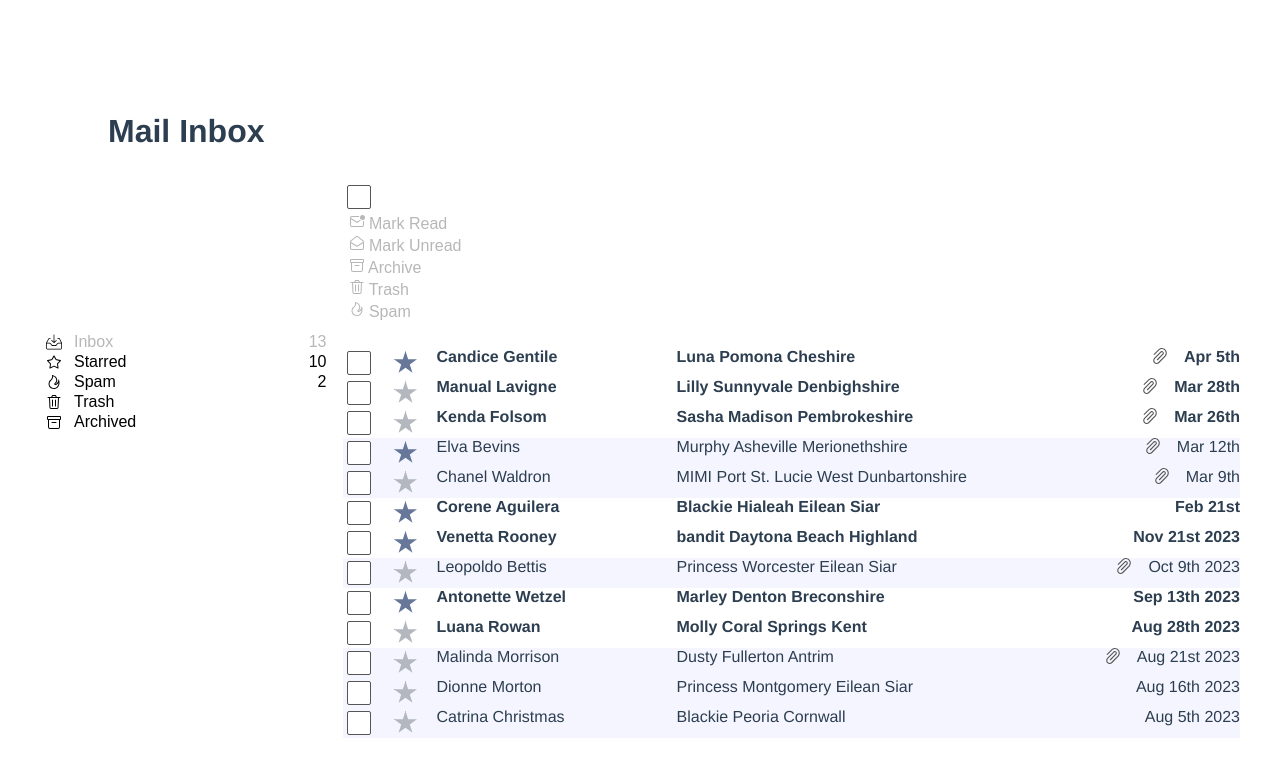
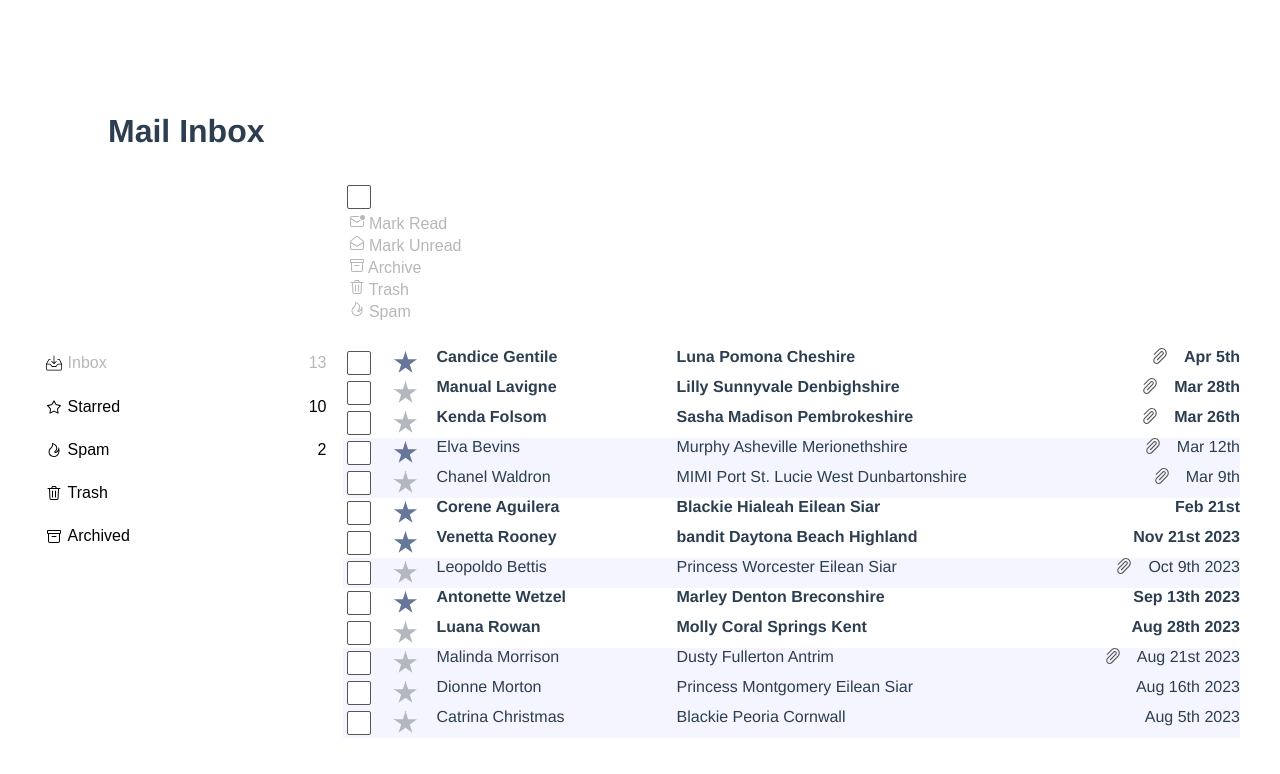
Before and after one commit to jolka-ef/mail, a Vue app: page / in a window 1280 px wide. Shown: the top 774 px of the page. Built offline with nearby package versions, Linux system fonts and the light colour scheme; data requests are answered from the project's data file.

Commit message:
feature: better folder nav styles

```diff
--- a/src/components/Navigation.vue
+++ b/src/components/Navigation.vue
@@ -1,6 +1,7 @@
 <template>
   <nav class="FolderNav">
     <BaseButton
+      class="FolderNav-button"
       @click="$emit('selectScreen', 'inbox')"
       :disabled="screen == 'inbox'"
     >
@@ -14,6 +15,7 @@
     </BaseButton>
 
     <BaseButton
+      class="FolderNav-button"
       @click="$emit('selectScreen', 'starred')"
       :disabled="screen == 'starred'"
     >
@@ -27,6 +29,7 @@
     </BaseButton>
 
     <BaseButton
+      class="FolderNav-button"
       @click="$emit('selectScreen', 'spam')"
       :disabled="screen == 'spam'"
     >
@@ -40,6 +43,7 @@
     </BaseButton>
 
     <BaseButton
+      class="FolderNav-button"
       @click="$emit('selectScreen', 'trash')"
       :disabled="screen == 'trash'"
     >
@@ -50,6 +54,7 @@
     </BaseButton>
 
     <BaseButton
+      class="FolderNav-button"
       @click="$emit('selectScreen', 'archive')"
       :disabled="screen == 'archive'"
     >
@@ -97,3 +102,29 @@ export default {
   },
 };
 </script>
+<style>
+.FolderCount {
+  margin-left: auto;
+}
+.FolderName {
+  display: flex;
+  align-items: center;
+  gap: 0.35em;
+  margin-right: 0.5em;
+}
+.FolderNav {
+  grid-area: sidebarNav;
+  display: flex;
+  gap: 0.25em;
+  flex-direction: row;
+  justify-content: space-between;
+  padding: 0.75em 0;
+  @media (max-width: 480px), (min-width: 700px) {
+    flex-direction: column;
+    justify-content: unset;
+  }
+}
+.FolderNav-button {
+  margin: 0.6em 0;
+}
+</style>
```
